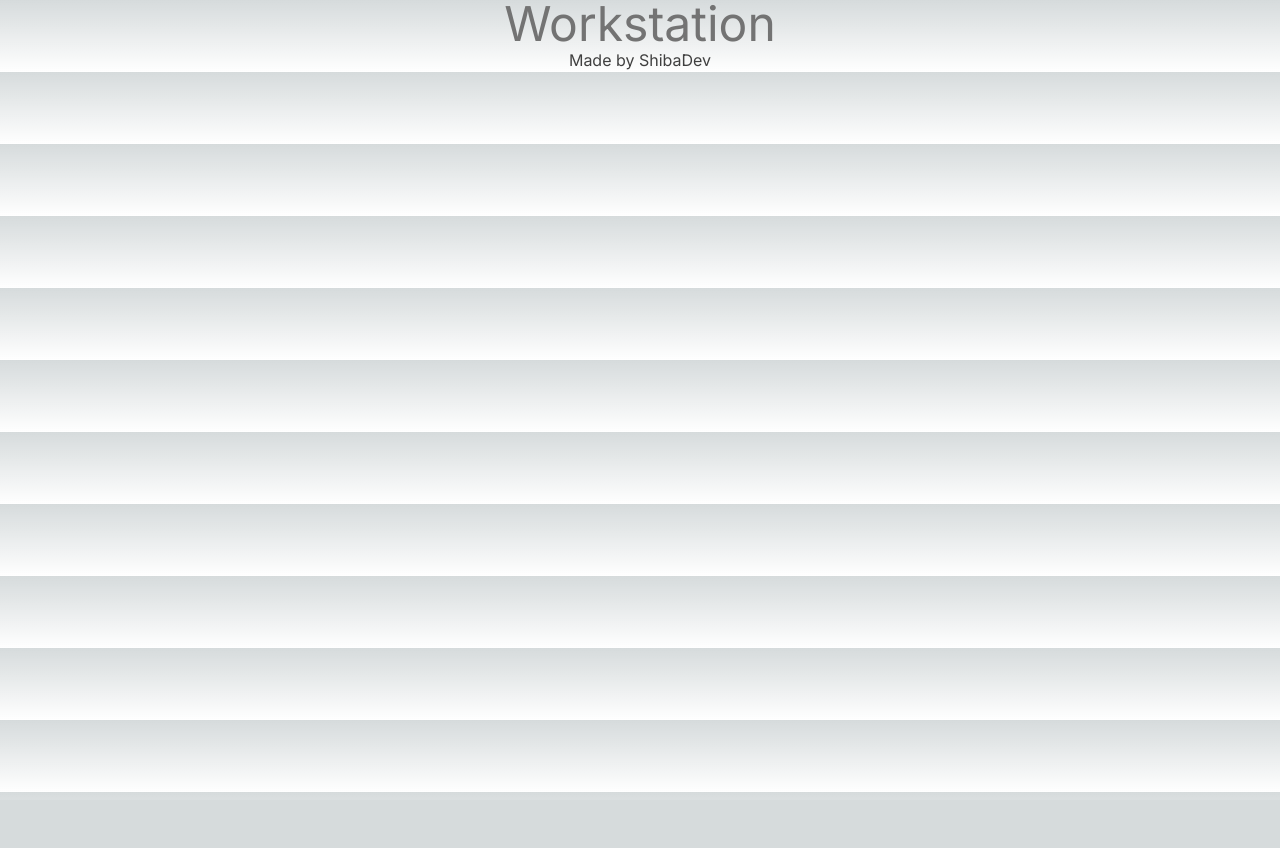
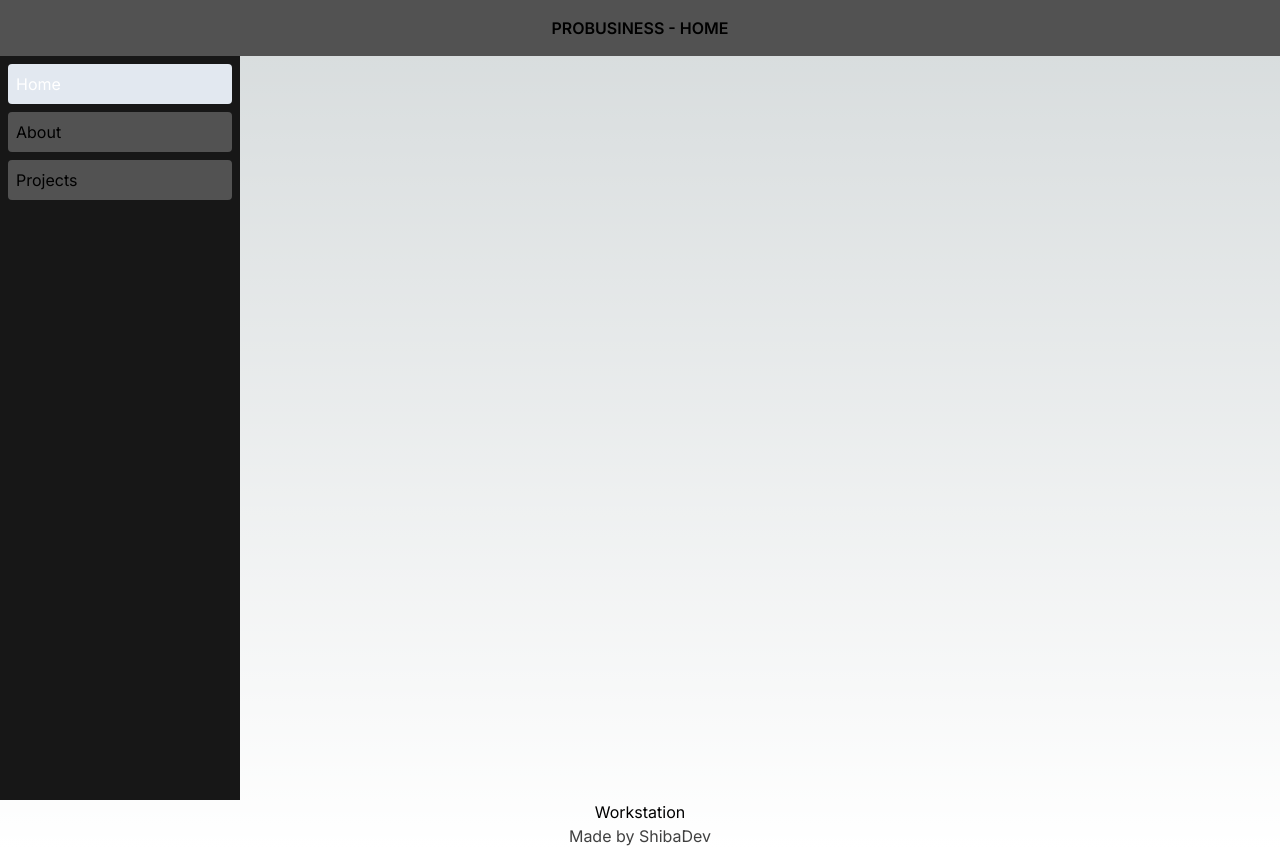
Before and after one commit to InuzDev/BManager, a Next.js app: page / in a window 1280 px wide. Before the commit the page ends 800 px from the top, so only its background shows below. Built offline with nearby package versions, Linux system fonts and the light colour scheme.

Commit message:
sidebar added

```diff
--- a/app/layout.tsx
+++ b/app/layout.tsx
@@ -6,8 +6,8 @@ import "./globals.css";
 const inter = Inter({ subsets: ["latin"] });
 
 export const metadata: Metadata = {
-  title: "Create Next App",
-  description: "Generated by create next app",
+  title: "ProBusiness",
+  description: "NextGeneration business Management",
 };
 
 export default function RootLayout({
--- a/app/page.tsx
+++ b/app/page.tsx
@@ -1,11 +1,12 @@
-import Workstation from "@/components/Workstation";
+import Workstation from "@/Pages/Workstation/Workstation";
 import Footer from "@/components/footer";
-import Image from "next/image";
+import SidebarLayout from "@/layout/sidebar";
 
 export default function Home() {
   return (
 <>
-    <main>
+    <main className="flex-1">
+      <SidebarLayout />
       <Workstation />
     </main>
     <footer>
--- /dev/null
+++ b/components/header.tsx
@@ -0,0 +1,13 @@
+import React from 'react'
+
+interface Props {
+   title: string,
+}
+
+export default function HeadPage({title}: Props) {
+   return (
+   <header className="bg-neutral-600 sticky top-0 h-14 flex justify-center items-center font-semibold uppercase">
+      ProBusiness - {title}
+   </header>
+   )
+}
--- a/layout/sidebar.tsx
+++ b/layout/sidebar.tsx
@@ -1,9 +1,52 @@
+"use client"
+import HeadPage from "@/components/header";
+import Link from "next/link";
+import { useRouter } from "next/navigation";
+import React from "react";
+
+interface Props {
+   page: string,
+}
+
+const SidebarItems = [
+   {
+      href: '/',
+      title: 'Home'
+   },
+   {
+      href: '/about',
+      title: 'About'
+   },
+   {
+      href: '/projects',
+      title: 'Projects'
+   }
+]
+
 const SidebarLayout = () => {
+   const router = useRouter();
    return (
       <>
          <div className="min-h-screen flex flex-col">
             {/* Sidebar here :3 */}
-            <header className="bg-slate-600 sticky top-0 h-14"></header>
+            <HeadPage title="home" />
+            <div className="flex flex-col md:flex-row flex-1">
+               <aside className="bg-neutral-900 w-full md:w-60">
+                  <nav>
+                     <ul>
+                        {SidebarItems.map(({href, title}) => (
+                           <li className="m-2" key={title}>
+                              <Link href={href} legacyBehavior>
+                                 {/* TODO Fix ${router.pathname} */}
+                                 <a className={`flex p-2 bg-neutral-600 rounded hover:bg-neutral-700 cursor-pointer ${router.pathname === href && 'bg-slate-200 text-white'}`} href={href}>{title}</a>
+                              </Link>
+                           </li>
+                        ))}
+                     </ul>
+                  </nav>
+               </aside>
+               {/* <main className="flex-1">{children}</main> */}
+            </div>
          </div>
       </>
    )
--- a/tailwind.config.ts
+++ b/tailwind.config.ts
@@ -5,6 +5,7 @@ const config: Config = {
     "./pages/**/*.{js,ts,jsx,tsx,mdx}",
     "./components/**/*.{js,ts,jsx,tsx,mdx}",
     "./app/**/*.{js,ts,jsx,tsx,mdx}",
+    "./layout/**/*.{js,ts,jsx,tsx,mdx}",
   ],
   theme: {
     extend: {
```
Also changed, not shown: Pages/Projects/page.tsx (added, +11 -0 lines), Pages/Workstation/Workstation.tsx (renamed from components/Workstation.tsx).
